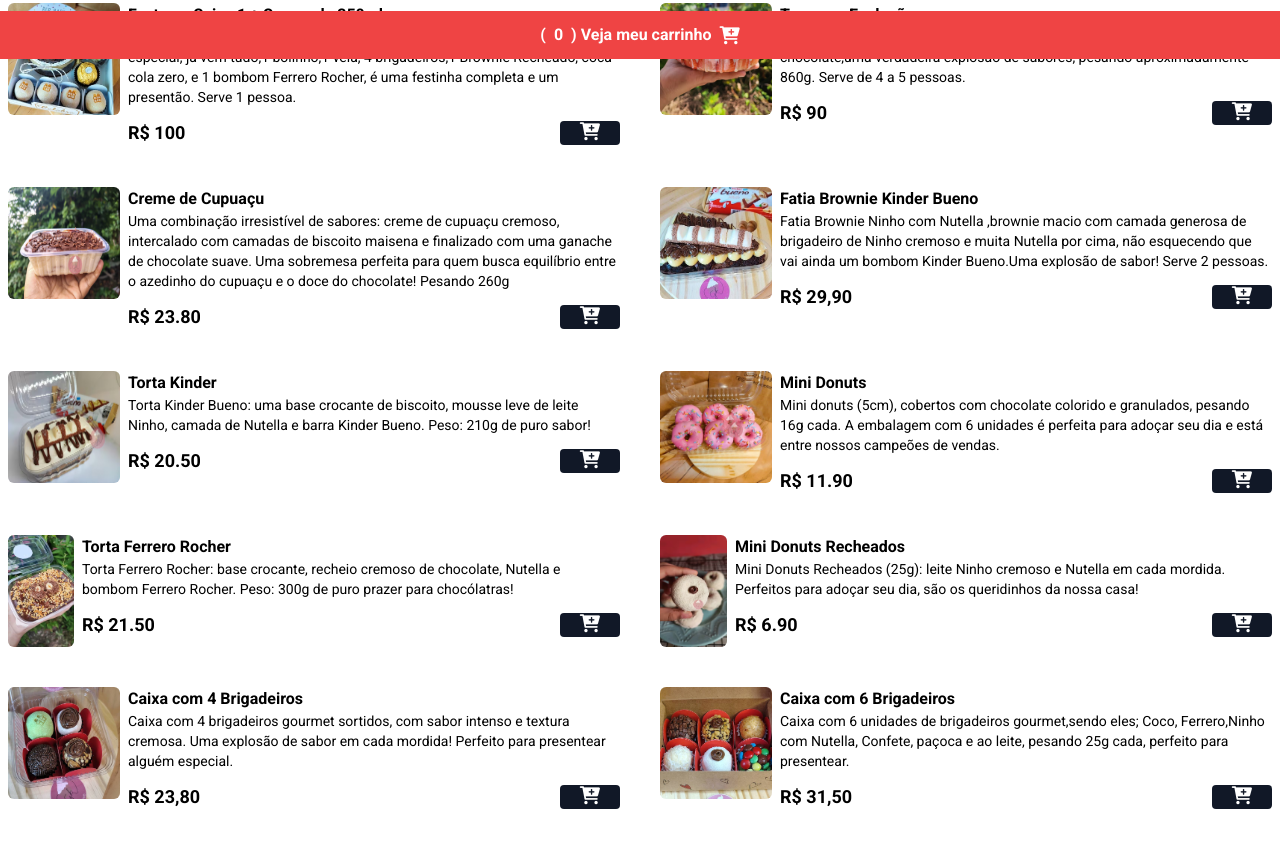
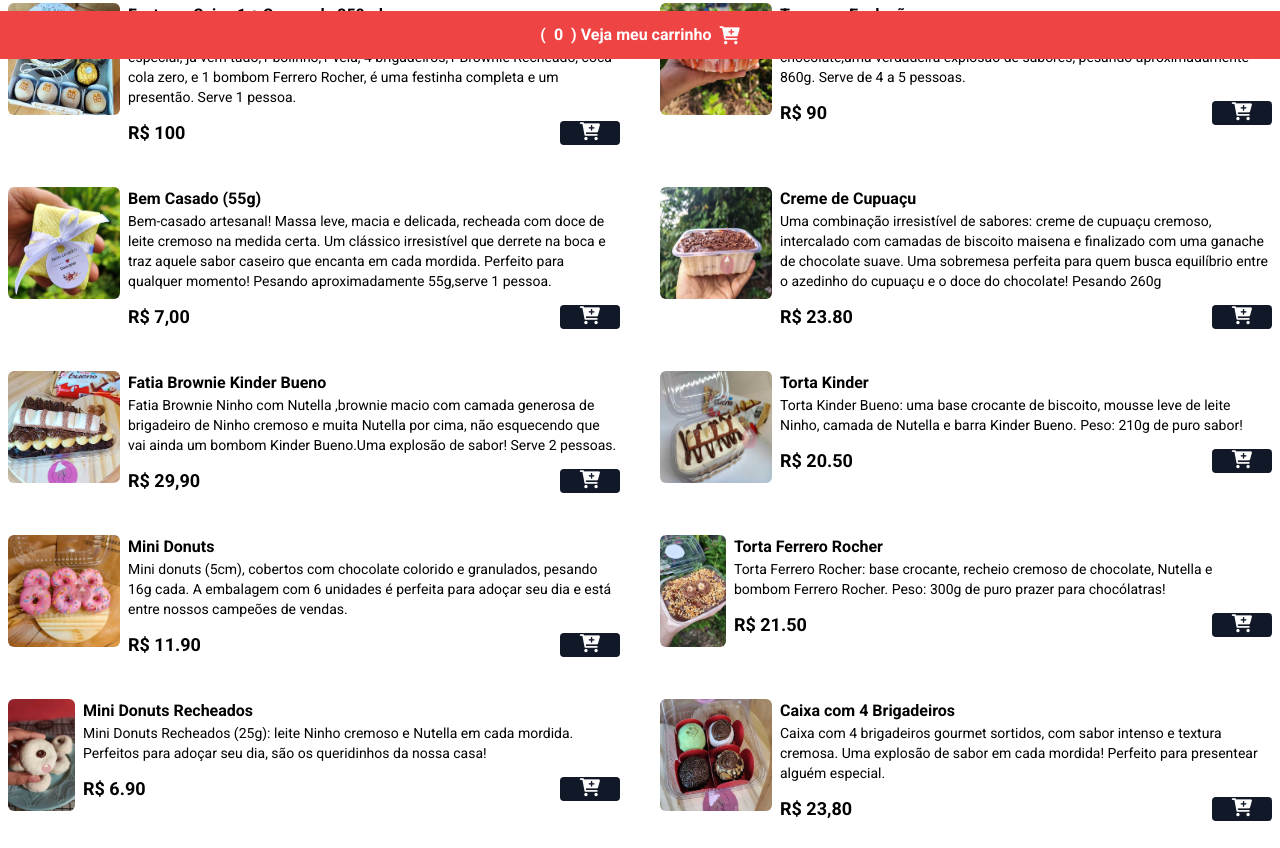
Before and after one commit to alisouzr/menu_gk, a website: page index.html in a window 1280 px wide. Shown: the part 741-1589 px from the top of the page. Drawn offline with nearby package versions, Linux system fonts and the light colour scheme.

Commit message:
feat: add new product in the list

```diff
--- a/index.html
+++ b/index.html
@@ -135,6 +135,26 @@
 
             <!-- PRODUTO ITEM -->
             <div class="flex gap-2 product">
+                <img src="./assets/bem_casado.avif" alt="Bem Casado"
+                    class="w-28 h-28 rounded-md hover:scale-110 hover:-rotate-2 duration-300" />
+                <div>
+                    <p class="font-bold">Bem Casado (55g)</p>
+                    <p class="text-sm">Bem-casado artesanal!
+                        Massa leve, macia e delicada, recheada com doce de leite cremoso na medida certa. Um clássico irresistível que derrete na boca e traz aquele sabor caseiro que encanta em cada mordida. Perfeito para qualquer momento! Pesando aproximadamente 55g,serve 1 pessoa.</p>
+                    <div class="flex items-center gap-2 justify-between mt-3">
+                        <p class="font-bold text-lg">R$ 7,00</p>
+                        <button
+                            class="bg-gray-900 px-5 rounded add-to-cart-btn hover:scale-110 active:scale-100 active:bg-gray-700 duration-300"
+                            data-name="Torta Kinder" data-price="7.00">
+                            <i class="fa fa-cart-plus text-lg text-white"></i>
+                        </button>
+                    </div>
+                </div>
+            </div>
+            <!-- FIM PRODUTO ITEM -->
+
+            <!-- PRODUTO ITEM -->
+            <div class="flex gap-2 product">
                 <img src="./assets/creme_cupu.jpg" alt="Creme de Cupuacu"
                     class="w-28 h-28 rounded-md hover:scale-110 hover:-rotate-2 duration-300" />
                 <div>
@@ -151,6 +171,7 @@
                 </div>
             </div>
             <!-- FIM PRODUTO ITEM -->
+
             <!-- PRODUTO ITEM -->
             <div class="flex gap-2 product">
                 <img src="./assets/Fatia Brownie Kinder Bueno.jpeg" alt="Fatia Brownie Kinder Bueno"
@@ -1456,7 +1477,7 @@
             <!-- FIM BEBIDA ITEM -->
 
             <!-- BEBIDA ITEM -->
-            <div class="flex gap-2 w-full product">
+            <!-- <div class="flex gap-2 w-full product">
                 <img src="./assets/pepsi_black.webp" alt="Pepsi Black 350ml"
                     class="w-28 h-28 rounded-md hover:scale-110 hover:-rotate-2 duration-300" />
                 <div class="w-full">
@@ -1471,7 +1492,7 @@
                         </button>
                     </div>
                 </div>
-            </div>
+            </div> -->
             <!-- FIM BEBIDA ITEM -->
 
             <!-- BEBIDA ITEM -->
```
Also changed, not shown: assets/bem_casado.avif (added).
